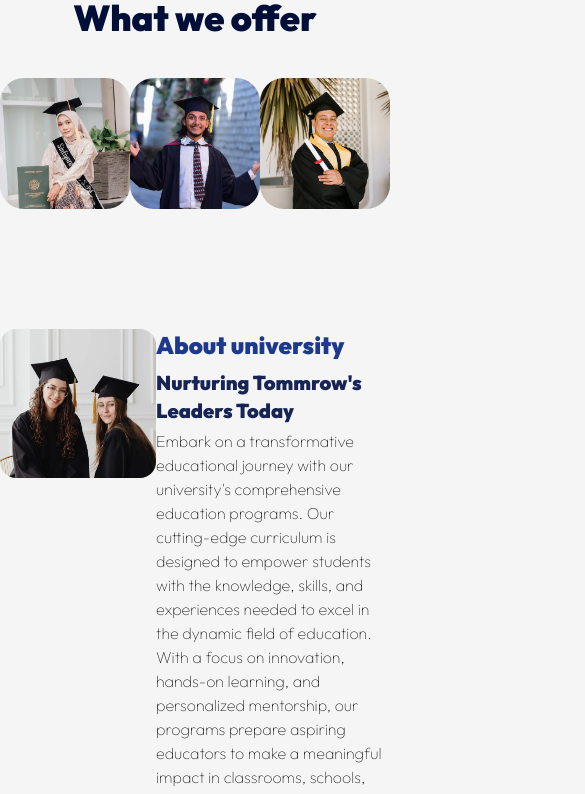
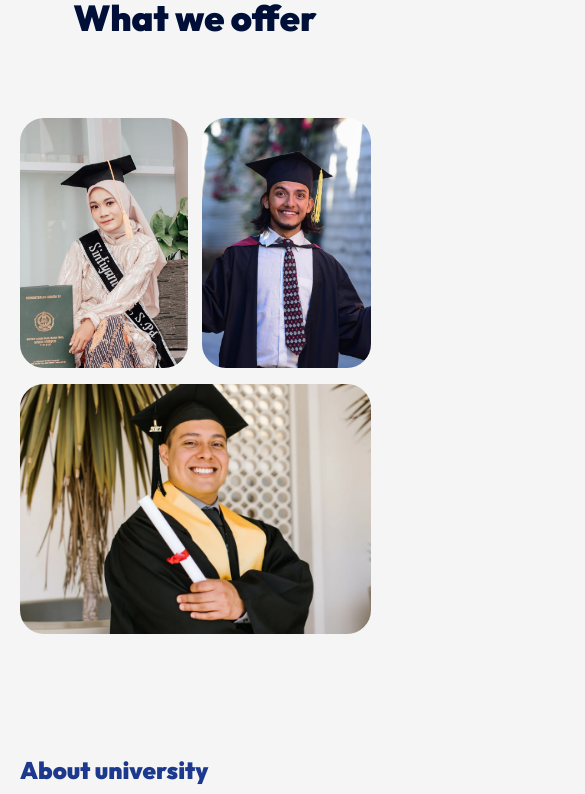
Before and after one commit to 10Pratik01/Edusity, a React (Vite) app: page / in a window 390 px wide. Shown: the part 962-1756 px from the top of the page, 585 px wide, since content can reach past the window. Built offline with nearby package versions, Linux system fonts and the light colour scheme.

Commit message:
Programs and About section is responsive

```diff
--- a/src/components/About/About.jsx
+++ b/src/components/About/About.jsx
@@ -4,16 +4,16 @@ import play_btn from "../../assets/play-icon.png";
 
 const About = () => {
   return (
-    <div className="flex flex-row justify-evenly mt-30 mb-10" id="about">
-      <div className="relative  ">
+    <div className="flex flex-row justify-evenly mt-30 mb-10  [@media(max-width:850px)]:flex-col " id="about">
+      <div className="relative  [@media(max-width:850px)]:basis-[100%] [@media(max-width:850px)]:order-2 [@media(max-width:850px)]:ml-auto [@media(max-width:850px)]:mr-auto">
         <img className="rounded-2xl block w-120" src={about_img} alt="" />
-        <div className="absolute flex flex-col rounded-3xl justify-center align-middle items-center top-0 bottom-0 left-0 right-0 opacity-0  hover:opacity-100 pointer transition-opacity">
+        <div className="absolute flex flex-col rounded-3xl justify-center align-middle items-center top-0 bottom-0 left-0 right-0 opacity-0  hover:opacity-100 pointer transition-opacity  [@media(max-width:850px)]:opacity-50  [@media(max-width:850px)]:ml-auto [@media(max-width:850px)]:mr-auto">
 
-        <img className="w-20 justify-center align-center" src={play_btn} alt="" />
+        <img className="w-20 justify-center align-center " src={play_btn} alt="" />
         </div>
       </div>
 
-      <div className="flex flex-col w-180  ">
+      <div className="flex flex-col w-180 ml-5 [@media(max-width:850px)]:basis-[100%] max-w-[95%] ">
         <h3  className="font-bold text-2xl mb-2 text-blue-900">About university</h3>
         <h2 className="text-bold text-xl text-blue-950 text-bold font-bold mb-1">Nurturing Tommrow's Leaders Today</h2>
         <p>
@@ -22,7 +22,7 @@ const About = () => {
           designed to empower students with the knowledge, skills, and
           experiences needed to excel in the dynamic field of education.
         </p>
-        <p>
+        <p className="[@media(max-width:500px)]:hidden">
           With a focus on innovation, hands-on learning, and personalized
           mentorship, our programs prepare aspiring educators to make a
           meaningful impact in classrooms, schools, and communities.
--- a/src/components/Campus/Campus.jsx
+++ b/src/components/Campus/Campus.jsx
@@ -12,7 +12,7 @@ const Campus = () => {
   return (
     <div id="campus" >
       <div
-        className="flex justify-center gap-6 mt-10 mb-10"
+        className="flex justify-center gap-6 mt-10 mb-10 overflow-x-hidden"
         id="campus_images "
       >
         <img
--- a/src/components/programs/Program.jsx
+++ b/src/components/programs/Program.jsx
@@ -5,33 +5,37 @@ import program_3 from "../../assets/program-3.png";
 import picon1 from "../../assets/program-icon-1.png";
 import picon2 from "../../assets/program-icon-2.png";
 import picon3 from "../../assets/program-icon-3.png";
+import '../../index.css';
 
 const Program = () => {
   return (
-    <div className="flex flex-row justify-evenly w-screen mt-10 mb-10 " id="program">
-      <div className="relative ">
-        <img className="w-100 rounded-3xl block " src={program_1} alt="" />
-        <div className="absolute flex flex-col rounded-3xl justify-center align-middle items-center top-0 bottom-0 left-0 right-0 opacity-0  hover:opacity-100 bg-indigo-900/60 pointer transition-opacity">
+    <div
+      className="flex flex-wrap justify-between w-[90%] mt-[80px] mb-[80px] ml-auto mr-auto"
+      id="program"
+    >
+      <div className="relative basis-[31%] [@media(max-width:550px)]:basis-[48%] mb-4">
+        <img className="w-full h-[250px] object-cover rounded-3xl block" src={program_1} alt="" />
+        <div className="absolute flex flex-col rounded-3xl justify-center items-center top-0 bottom-0 left-0 right-0 opacity-0 hover:opacity-100 bg-indigo-900/60 pointer transition-opacity">
           <img src={picon1} alt="" />
           <p className="text-white">Graduation Degree</p>
         </div>
       </div>
 
-      <div className=" relative">
-        <img className="w-100 rounded-3xl block" src={program_2} alt="" />
-        <div className="absolute flex flex-col rounded-3xl justify-center align-middle items-center top-0 bottom-0 left-0 right-0 opacity-0  hover:opacity-100 bg-indigo-900/60 pointer transition-opacity">
+      <div className="relative basis-[31%] [@media(max-width:550px)]:basis-[48%] mb-4">
+        <img className="w-full h-[250px] object-cover rounded-3xl block" src={program_2} alt="" />
+        <div className="absolute flex flex-col rounded-3xl justify-center items-center top-0 bottom-0 left-0 right-0 opacity-0 hover:opacity-100 bg-indigo-900/60 pointer transition-opacity">
           <img src={picon2} alt="" />
           <p className="text-white">Graduation Degree</p>
         </div>
       </div>
 
-      <div className=" relative ">
-        <img className="w-100 rounded-3xl block" src={program_3} alt="" />
-        <div className="absolute flex flex-col rounded-3xl justify-center align-middle items-center top-0 bottom-0 left-0 right-0 opacity-0  hover:opacity-100 bg-indigo-900/60 pointer transition-opacity">
-          <img src={picon3} alt="" />
-          <p className="text-white">Graduation Degree</p>
-        </div>
-      </div>
+      <div className="relative basis-[31%] [@media(max-width:550px)]:basis-full [@media(max-width:550px)]:flex [@media(max-width:550px)]:justify-center">
+  <img className="w-full h-[250px] object-cover rounded-3xl block" src={program_3} alt="" />
+  <div className="absolute flex flex-col rounded-3xl justify-center items-center top-0 bottom-0 left-0 right-0 opacity-0 hover:opacity-100 bg-indigo-900/60 pointer transition-opacity">
+    <img src={picon3} alt="" />
+    <p className="text-white">Graduation Degree</p>
+  </div>
+</div>
     </div>
   );
 };
--- a/src/index.css
+++ b/src/index.css
@@ -48,3 +48,7 @@ body {
     right:-200px;
   }
 }
+
+@media (max-width: 480px) {
+
+}
```
